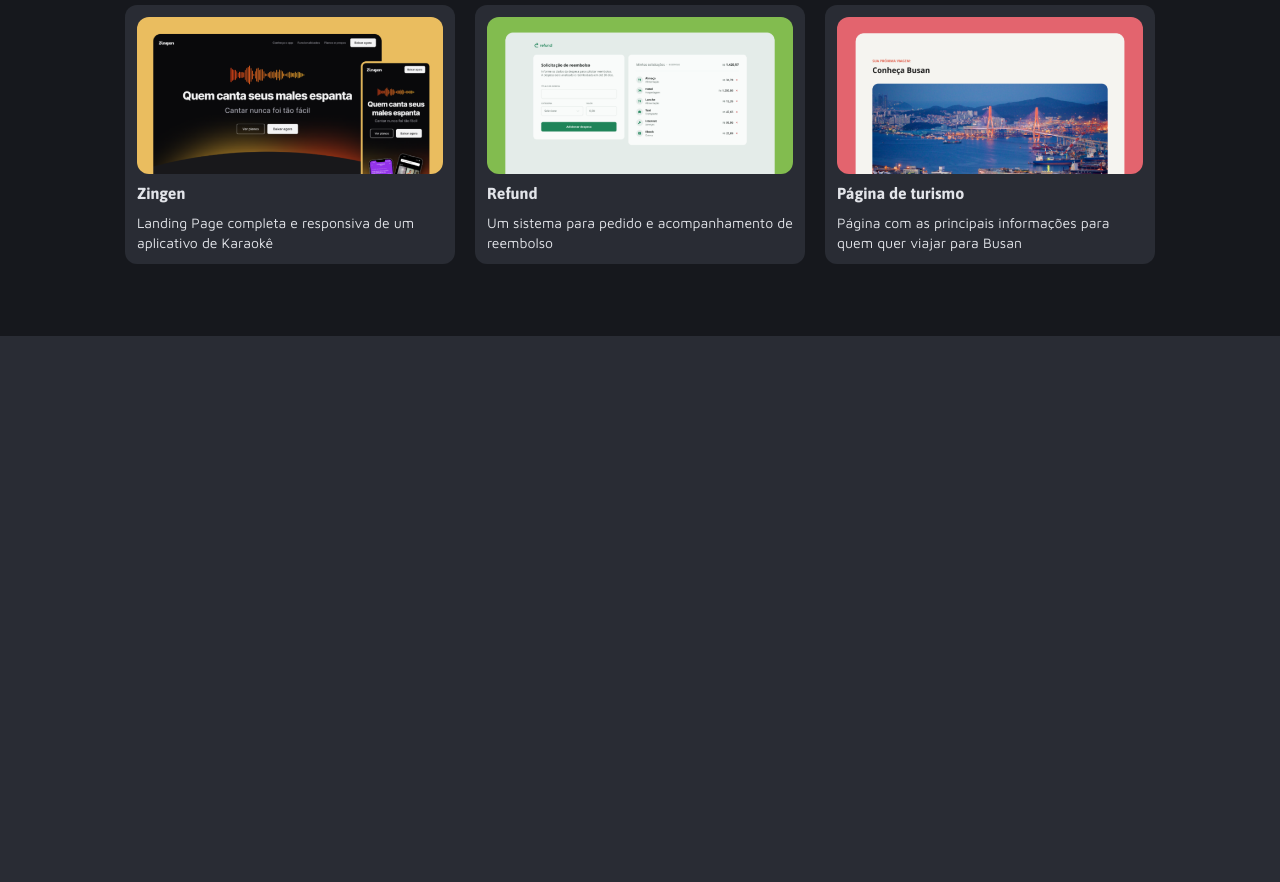
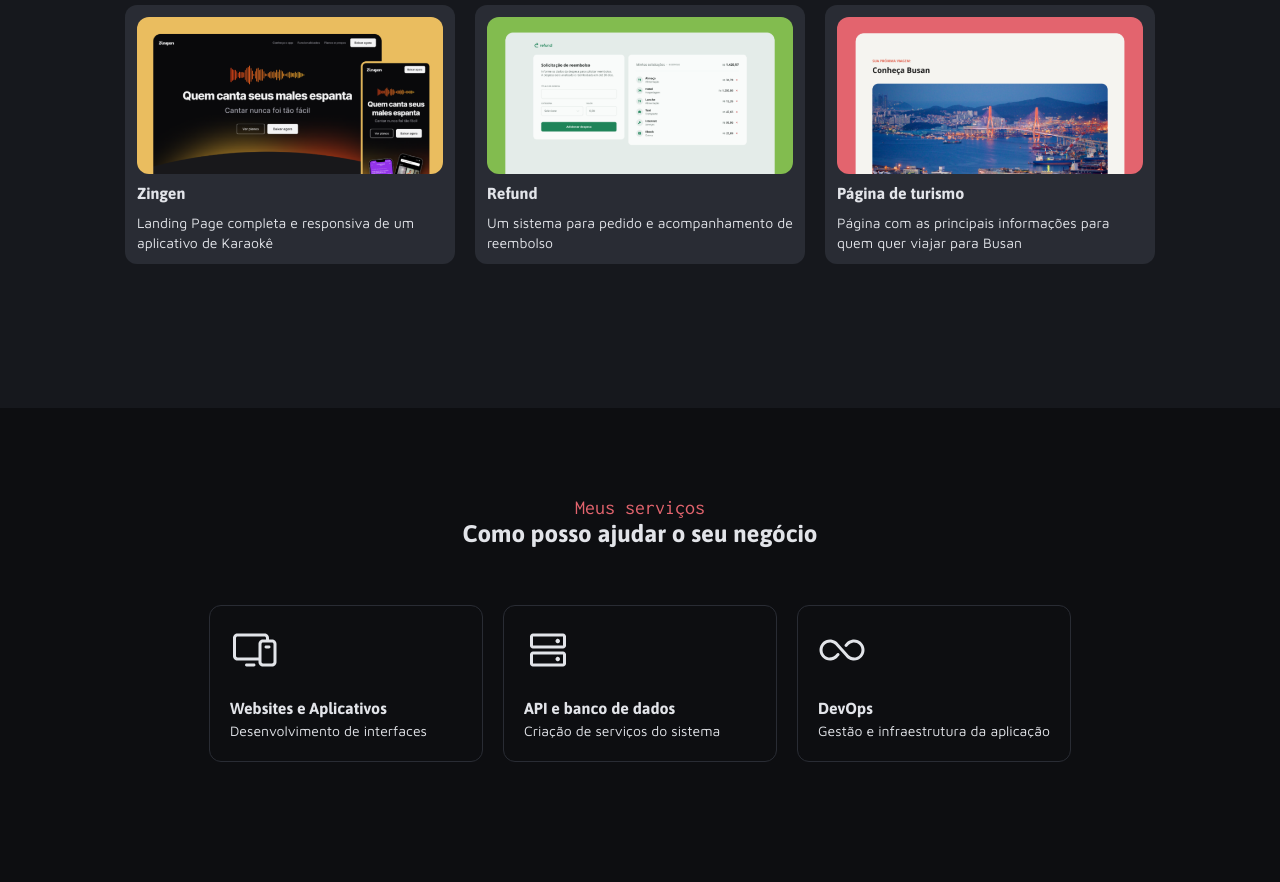
Before and after one commit to jeanpj12/POrtf-lio, a plain HTML site: page index.html in a window 1280 px wide. Shown: the part 1204-2086 px from the top of the page. Before the commit the page ends 1540 px from the top, so only its background shows below. Drawn offline with Linux system fonts and the light colour scheme.

Commit message:
sessão "services" adicionada

```diff
--- a/index.html
+++ b/index.html
@@ -113,5 +113,33 @@
         </div>
     </section>
 
+    <section id="services" class="flex-collumn gap-56">
+        <div class="title-area flex-collumn">
+            <span class="red-title">Meus serviços</span>
+            <h2 class="title-md">Como posso ajudar o seu negócio</h2>
+        </div>
+        <div class="grid">
+            <div class="card-service">
+                <img src="./assets/icons/Devices.svg" alt="">
+                <h4 class="title-sm">Websites e Aplicativos</h4>
+                <span class="text-sm">Desenvolvimento de interfaces</span>
+            </div>
+
+            <div class="card-service">
+                <img src="./assets/icons/HardDrives.svg">
+                <h4 class="title-sm">API e banco de dados</h4>
+                <span class="text-sm">Criação de serviços do sistema </span>
+            </div>
+
+            <div class="card-service">
+                <img src="./assets/icons/Infinity.svg" alt="">
+                <h4 class="title-sm">DevOps</h4>
+                <span class="text-sm">Gestão e infraestrutura da aplicação</span>
+            </div>
+
+
+        </div>
+    </section>
+
   </body>
 </html>
--- a/styles/sections.css
+++ b/styles/sections.css
@@ -77,7 +77,7 @@
 }
 
 #projects {
-  padding-block: 72px;
+  padding-block: 72px 144px;
   background-color: var(--color-gray-200);
 
   .card {
@@ -97,3 +97,20 @@
     }
   }
 }
+
+#services {
+  padding-block: 88px 120px;
+  background-color: var(--color-gray-100);
+
+  .card-service {
+    border: 1px solid var(--color-gray-300);
+    padding: 20px;
+    border-radius: 12px;
+    text-align: left;
+
+    img {
+      width: 48px;
+      margin-bottom: 20px;
+    }
+  }
+}
```
